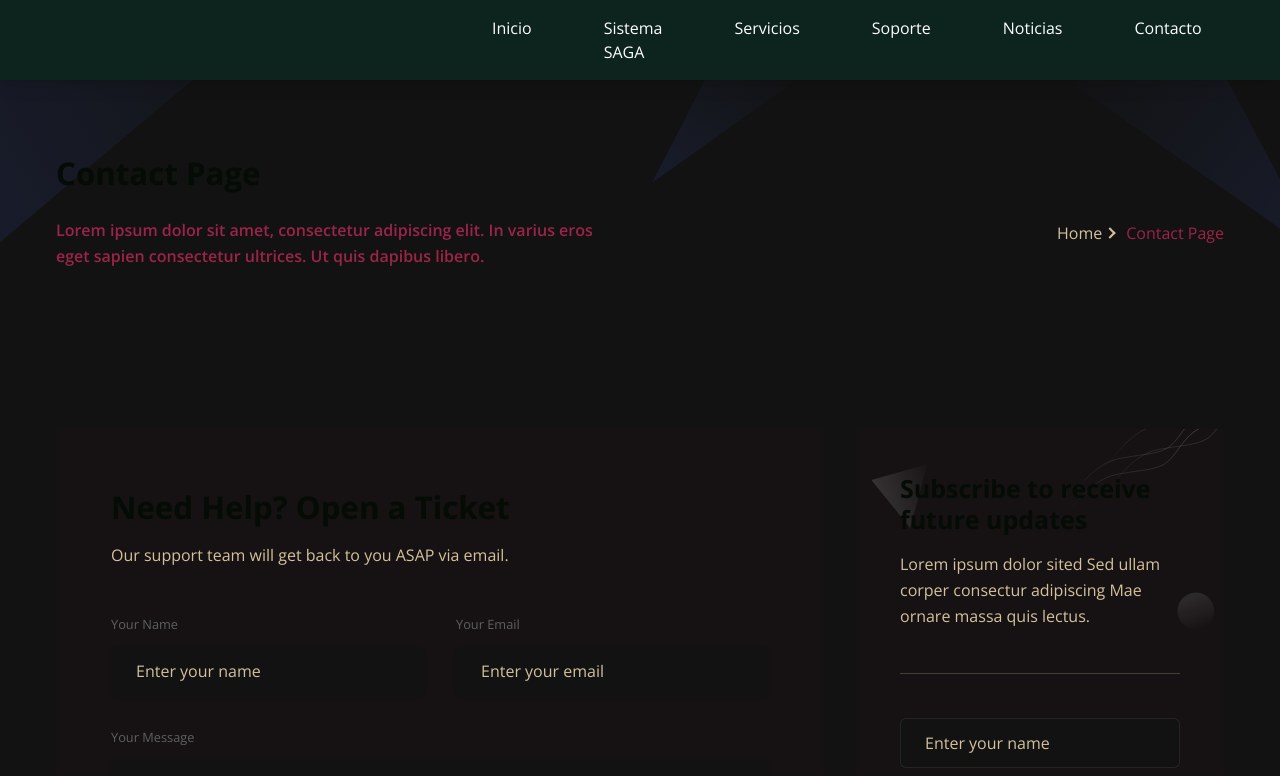
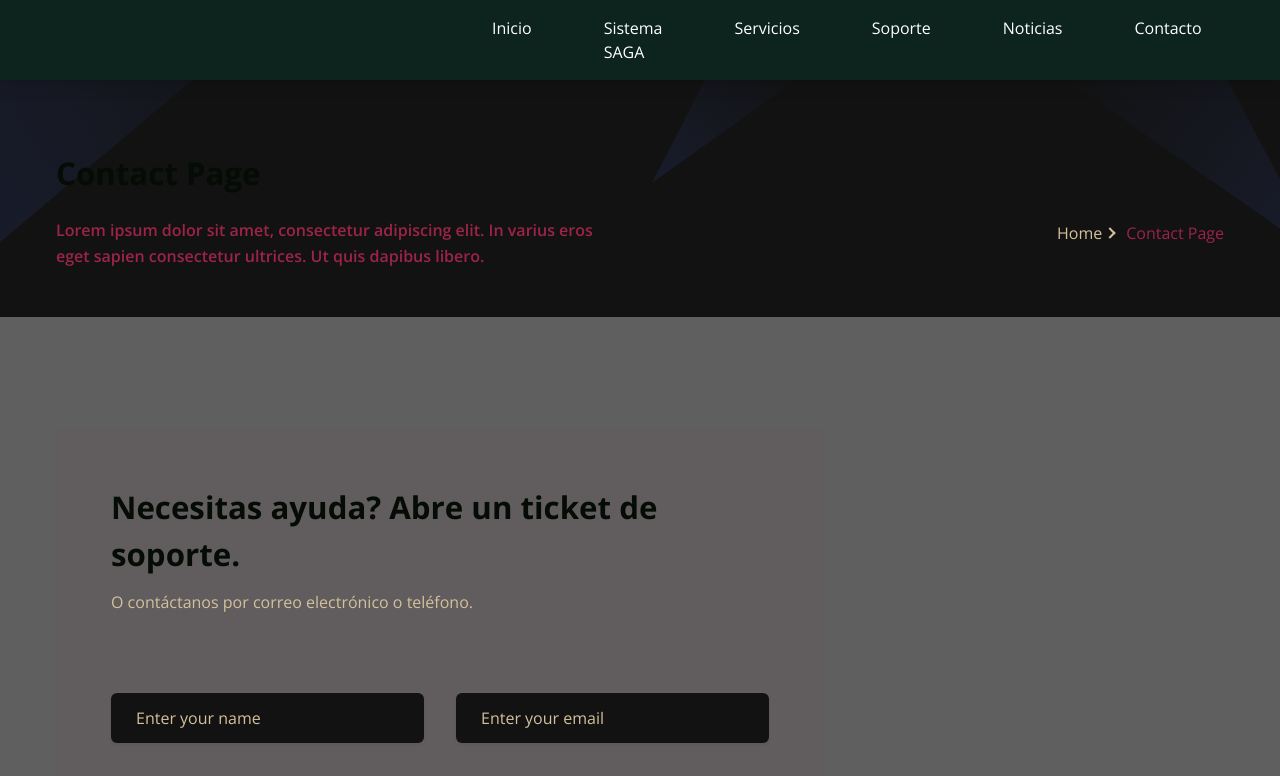
Before and after one commit to Vvan31/PrortalSAGA, a Next.js app: page /contact in a window 1280 px wide. Shown: the top 776 px of the page. Built offline with nearby package versions, Linux system fonts and the light colour scheme.

Commit message:
Contacto

```diff
--- a/components/Blog/index.tsx
+++ b/components/Blog/index.tsx
@@ -4,7 +4,7 @@ import blogData from "./blogData";
 
 const Blog = () => {
   return (
-    <section id="blog" className="bg-primary/5 py-16 md:py-20 lg:py-28">
+    <section id="blog" className="bg-body-color py-16 md:py-20 lg:py-28">
       <div className="container">
         <SectionTitle
           title="Blog y Eventos"
--- a/components/Contact/index.tsx
+++ b/components/Contact/index.tsx
@@ -2,7 +2,7 @@ import NewsLatterBox from "./NewsLatterBox";
 
 const Contact = () => {
   return (
-    <section id="contact" className="overflow-hidden py-16 md:py-20 lg:py-28">
+    <section id="contact" className="overflow-hidden py-16 md:py-20 lg:py-28 bg-dark">
       <div className="container">
         <div className="-mx-4 flex flex-wrap">
           <div className="w-full px-4 lg:w-7/12 xl:w-8/12">
@@ -12,10 +12,10 @@ const Contact = () => {
               "
             >
               <h2 className="mb-3 text-2xl font-bold text-black dark:text-white sm:text-3xl lg:text-2xl xl:text-3xl">
-                Need Help? Open a Ticket
+                Necesitas ayuda? Abre un ticket de soporte.
               </h2>
               <p className="mb-12 text-base font-medium text-body-color">
-                Our support team will get back to you ASAP via email.
+                O contáctanos por correo electrónico o teléfono.
               </p>
               <form>
                 <div className="-mx-4 flex flex-wrap">
@@ -25,7 +25,7 @@ const Contact = () => {
                         htmlFor="name"
                         className="mb-3 block text-sm font-medium text-dark dark:text-white"
                       >
-                        Your Name
+                        Nombre
                       </label>
                       <input
                         type="text"
@@ -40,7 +40,7 @@ const Contact = () => {
                         htmlFor="email"
                         className="mb-3 block text-sm font-medium text-dark dark:text-white"
                       >
-                        Your Email
+                        Correo electrónico
                       </label>
                       <input
                         type="email"
@@ -55,7 +55,7 @@ const Contact = () => {
                         htmlFor="message"
                         className="mb-3 block text-sm font-medium text-dark dark:text-white"
                       >
-                        Your Message
+                        Mensaje
                       </label>
                       <textarea
                         name="message"
@@ -67,7 +67,7 @@ const Contact = () => {
                   </div>
                   <div className="w-full px-4">
                     <button className="rounded-md bg-primary py-4 px-9 text-base font-medium text-white transition duration-300 ease-in-out hover:bg-opacity-80 hover:shadow-signUp">
-                      Submit Ticket
+                      Enviar
                     </button>
                   </div>
                 </div>
@@ -75,7 +75,7 @@ const Contact = () => {
             </div>
           </div>
           <div className="w-full px-4 lg:w-5/12 xl:w-4/12">
-            <NewsLatterBox />
+            {/* <NewsLatterBox /> */}
           </div>
         </div>
       </div>
```
